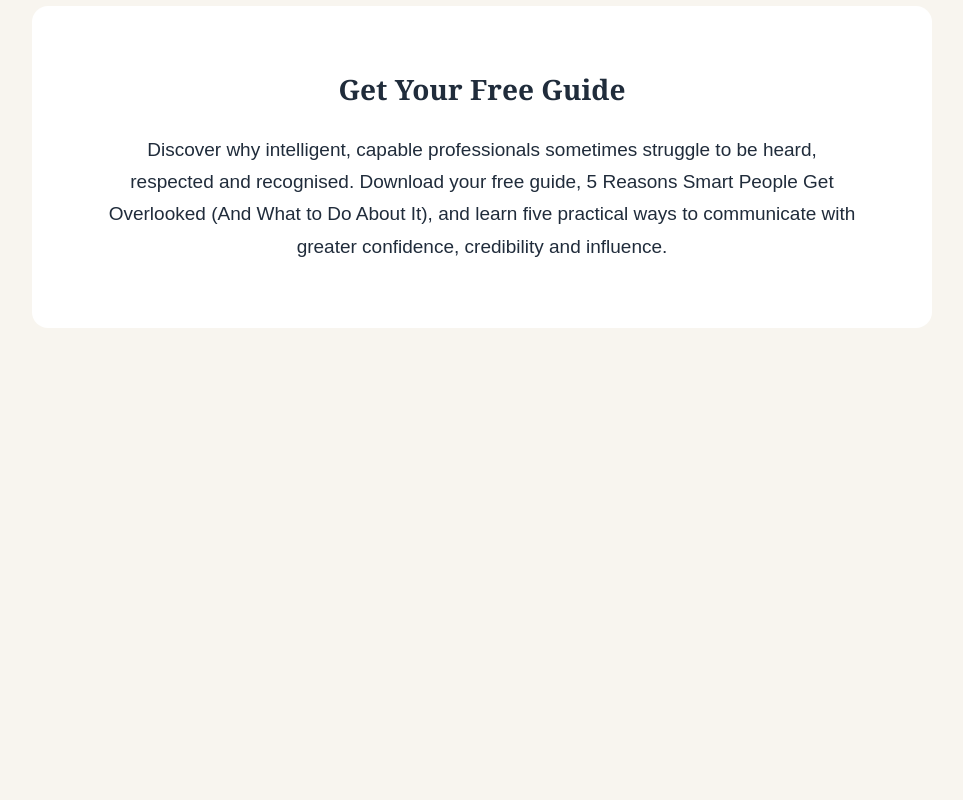
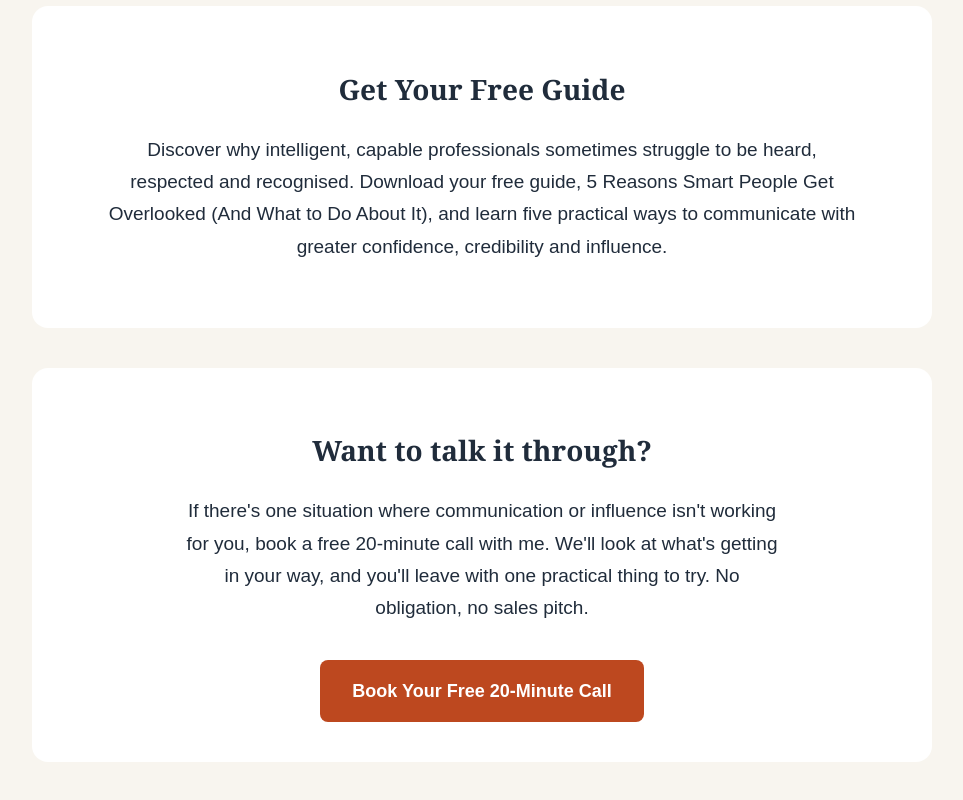
Before and after one commit to marioeq6scoach/mario-tabone-website, a plain HTML site: page too-smart-to-be-overlooked.html in a window 1280 px wide. Shown: the part 967-1767 px from the top of the page, without its empty margins (158-1121 px from the left). Before the commit the page ends 1405 px from the top, so only its background shows below. Drawn offline with Linux system fonts and the light colour scheme.

Commit message:
Add free 20-minute call section to guide page and update lead tracking text

```diff
--- a/too-smart-to-be-overlooked.html
+++ b/too-smart-to-be-overlooked.html
@@ -60,8 +60,40 @@
   margin-top: 15px;
 }
 
+.ebook-call {
+  background-color: #ffffff;
+  border-radius: 16px;
+  padding: 40px;
+  margin-top: 40px;
+  text-align: center;
+}
+
+.ebook-call h2 {
+  margin-bottom: 15px;
+}
+
+.ebook-call p {
+  max-width: 600px;
+}
+
+.ebook-call a {
+  display: inline-block;
+  padding: 16px 32px;
+  margin-top: 10px;
+  background-color: #bd481f;
+  color: #ffffff;
+  border-radius: 8px;
+  font-size: 18px;
+  font-weight: bold;
+  text-decoration: none;
+}
+
 @media (max-width: 600px) {
   .ebook-signup {
+    padding: 22px;
+  }
+
+  .ebook-call {
     padding: 22px;
   }
 }
@@ -210,6 +242,20 @@
 
 </section>
 
+<section class="ebook-call">
+
+<h2>Want to talk it through?</h2>
+
+<p>
+  If there's one situation where communication or influence isn't working for you,
+  book a free 20-minute call with me. We'll look at what's getting in your way,
+  and you'll leave with one practical thing to try. No obligation, no sales pitch.
+</p>
+
+<a href="https://calendly.com/mario_tabone_coach/discovery-session" target="_blank" rel="noopener noreferrer">Book Your Free 20-Minute Call</a>
+
+</section>
+
 </main>
 
 <script>
@@ -221,7 +267,7 @@
 
     if (!formContainer) return;
 
-    const successText = "Your Free Guide Is on Its Way!";
+    const successText = "Your free guide is on its way";
     let tracked = false;
 
     function trackSuccessfulSignup() {
```
